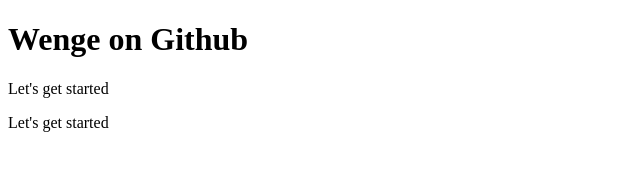
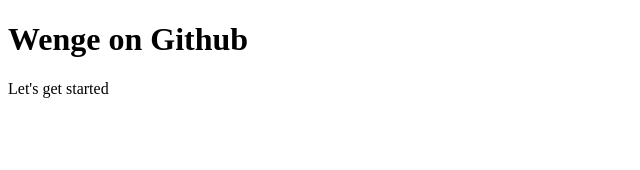
Before and after one commit to wengexue/wengexue.github.io, a plain HTML site: page index.html in a window 1280 px wide. Shown: the whole page, without its empty margins (0-640 px from the left). Drawn offline with Linux system fonts and the light colour scheme.

Commit message:
First pages commit

```diff
--- a/index.html
+++ b/index.html
@@ -7,6 +7,5 @@
     <body>
         <h1>Wenge on Github</h1>
         <p>Let's get started</p>
-        <p>Let's get started</p>
     </body>
 </html>
```
